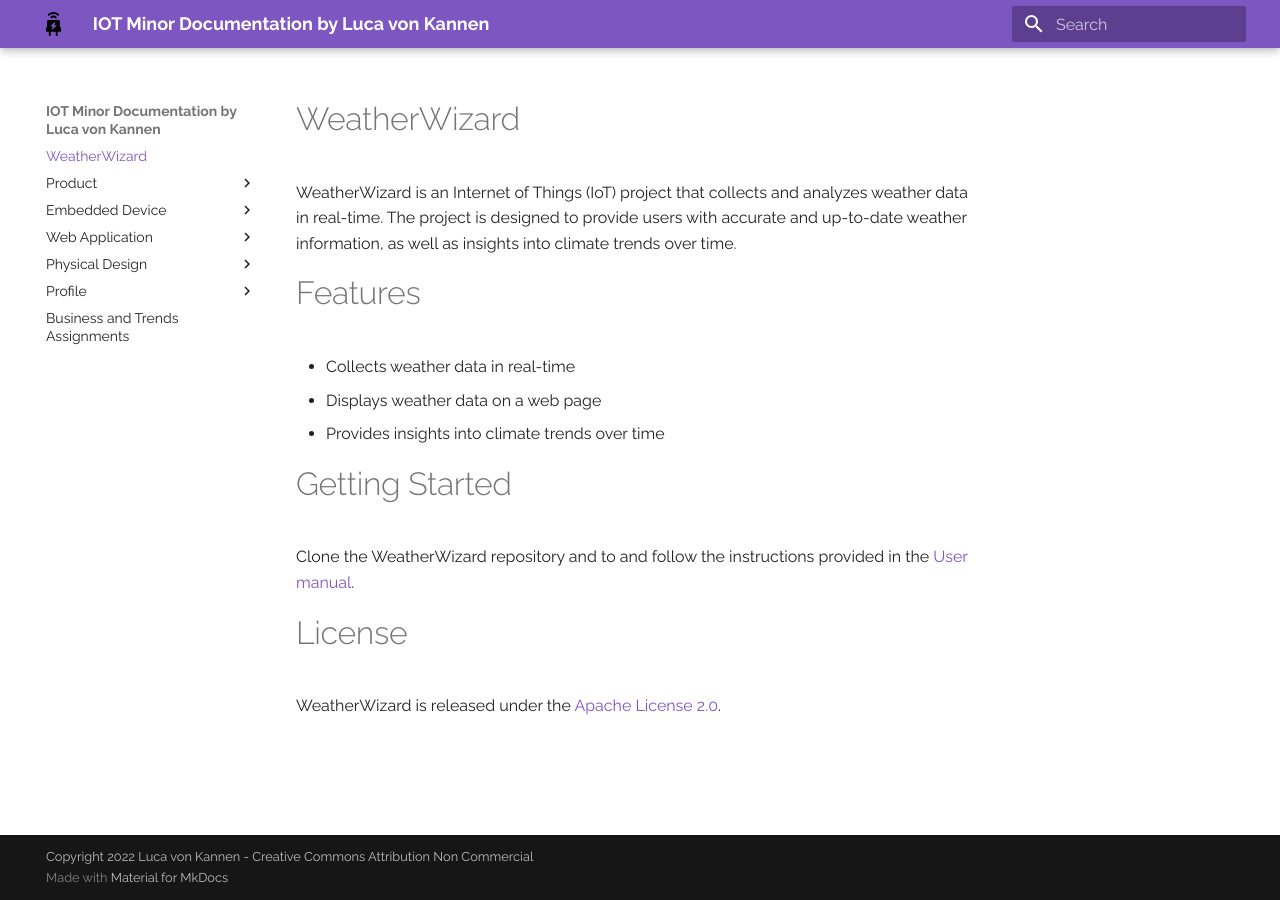
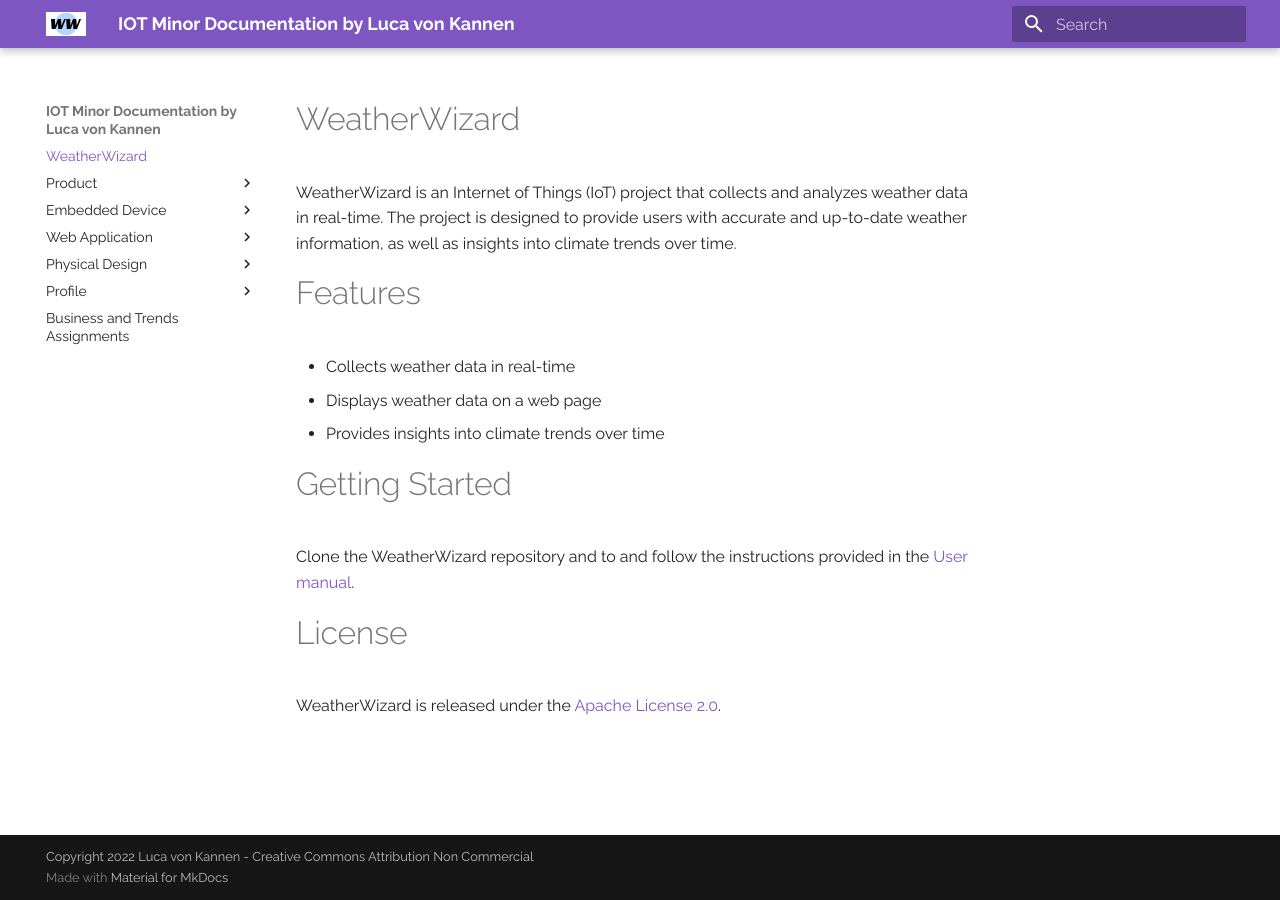
Before and after one commit to lv042/Weather-Wizard, an MkDocs documentation site: the page built from docs/index.md, in a window 1280 px wide. Built offline with MkDocs 1.6.1 and Material for MkDocs 9.7.7, drawn with Linux system fonts in a browser that asks for light colours.

Commit message:
Added new logo

```diff
--- a/mkdocs.yml
+++ b/mkdocs.yml
@@ -16,8 +16,8 @@
     # See available fonts at https://fonts.google.com/
     text: Raleway
     code: Ubuntu Mono
-  logo: images/iot_power.svg
-  favicon: images/iot_power.svg
+  logo: ./images/logo.svg
+  favicon: ./images/logo.svg
   features:
     - navigation.instant
     - content.code.annotate
```
Also changed, not shown: docs/images/logo.svg (added).
